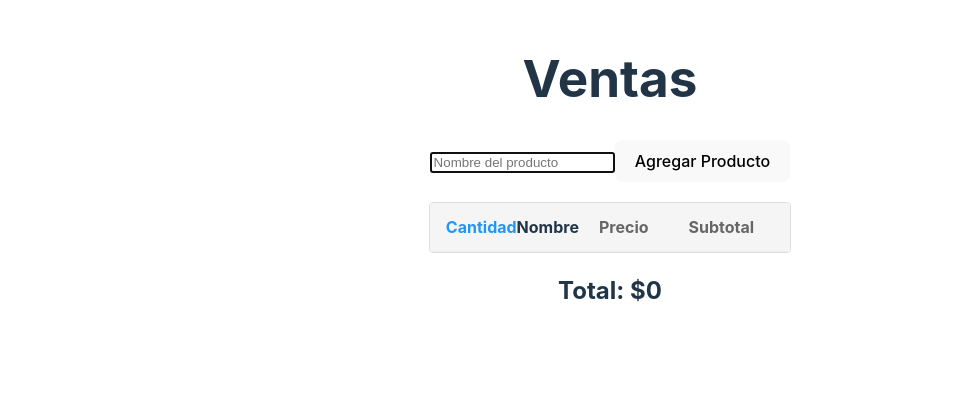
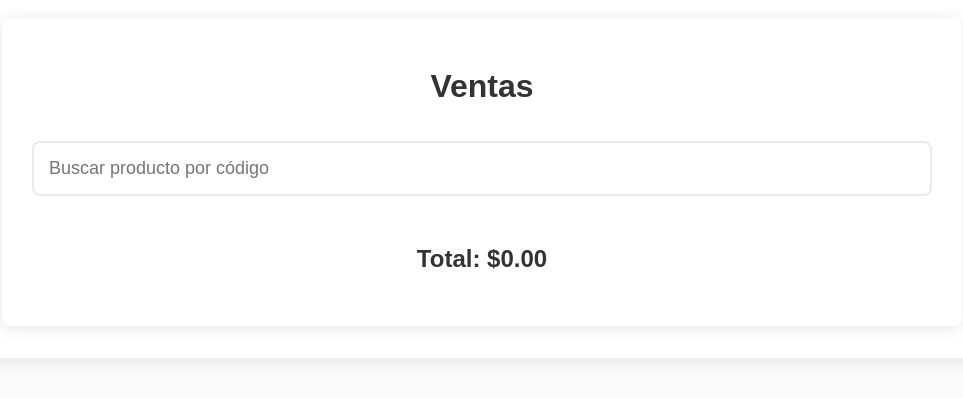
Before and after one commit to pagliardini/kpos-react2, a React (Vite) app: page /ventas in a window 1280 px wide. Shown: the part 228-626 px from the top of the page, without its empty margins (30-993 px from the left). Built offline with nearby package versions, Linux system fonts and the light colour scheme.

Commit message:
modificacion en estilos y funcionalidad

```diff
--- a/src/components/ProductList.module.css
+++ b/src/components/ProductList.module.css
@@ -1,58 +1,188 @@
-.productList {
-    list-style: none;
+/* Estilos generales de la aplicación */
+body {
+    font-family: Arial, sans-serif;
+    background-color: #fafafa; /* Gris muy claro */
+    margin: 0;
     padding: 0;
-    margin: 20px 0;
-    max-height: 400px;
-    overflow-y: auto;
-    border: 1px solid #ddd;
-    border-radius: 4px;
+    display: flex;
+    justify-content: center;
+    align-items: center;
+    min-height: 100vh;
+    color: #333;
 }
 
-.productItem {
-    padding: 12px 16px;
-    border-bottom: 1px solid #eee;
+/* Contenedor principal de la aplicación */
+div {
+    width: 100%;
+    max-width: 900px;
+    padding: 30px;
+    background-color: #fff;
+    border-radius: 8px;
+    box-shadow: 0 2px 15px rgba(0, 0, 0, 0.1);
+    transition: all 0.3s ease;
+}
+
+/* Títulos */
+h1, h2, h3 {
+    color: #333;  /* Gris oscuro */
+    text-align: center;
+    font-size: 32px;  /* Aumentado */
+}
+
+/* Estilo de los botones */
+button {
+    background-color: #68a0b5;  /* Azul suave */
+    color: white;
+    border: none;
+    padding: 15px 25px; /* Aumentado */
+    margin: 15px 0; /* Aumentado */
+    font-size: 18px; /* Aumentado */
+    cursor: pointer;
+    border-radius: 8px;
+    transition: background-color 0.3s ease;
+}
+
+button:hover {
+    background-color: #557a88;  /* Azul más oscuro */
+}
+
+button:disabled {
+    background-color: #b0b0b0;
+    cursor: not-allowed;
+}
+
+/* Estilo del campo de búsqueda */
+input[type="text"], input[type="number"] {
+    width: 100%;
+    padding: 15px; /* Aumentado */
+    margin: 15px 0; /* Aumentado */
+    font-size: 18px; /* Aumentado */
+    border: 2px solid #eee9e9; /* Gris claro para el borde */
+    border-radius: 8px;
+    box-sizing: border-box;
+}
+
+input[type="text"]:focus, input[type="number"]:focus {
+    border-color: #68a0b5; /* Azul suave al enfocar */
+    outline: none;
+}
+
+/* Lista de productos */
+ul {
+    list-style-type: none;
+    padding: 0;
+    margin: 0;
+}
+
+li {
     display: flex;
     justify-content: space-between;
     align-items: center;
+    padding: 18px; /* Aumentado */
+    border-bottom: 1px solid #e0e0e0;  /* Gris suave */
+    font-size: 18px; /* Aumentado */
+    background-color: #ffffff;
+    transition: background-color 0.3s;
 }
 
-.productItem:last-child {
-    border-bottom: none;
+li:hover {
+    background-color: #f1f1f1; /* Gris muy suave al pasar el mouse */
 }
 
-.selected {
-    background-color: #e0e0e0;
-}
-
-.productName {
-    flex: 1;
-}
-
-.productPrice {
-    margin: 0 20px;
-    color: #666;
+li.selected {
+    background-color: #c7e8c8; /* Verde suave */
     font-weight: bold;
 }
 
-.productQuantity {
-    min-width: 60px;
-    text-align: left;
-    color: #2196f3;
+/* Modal de edición de cantidad */
+.modal {
+    position: fixed;
+    top: 50%;
+    left: 50%;
+    transform: translate(-50%, -50%);
+    background-color: #fff;
+    border-radius: 8px;
+    box-shadow: 0 2px 15px rgba(0, 0, 0, 0.2);
+    padding: 30px; /* Aumentado */
+    width: 350px; /* Aumentado */
+    z-index: 1000;
+    text-align: center;
+    max-width: 100%;
+}
+
+.modal input {
+    width: 80%;
+    padding: 15px; /* Aumentado */
+    margin-bottom: 20px; /* Aumentado */
+    font-size: 18px; /* Aumentado */
+    border: 2px solid #ddd;
+    border-radius: 8px;
+}
+
+.modal button {
+    background-color: #4CAF50;  /* Verde más cálido */
+    margin-right: 15px; /* Aumentado */
+}
+
+.modal button:hover {
+    background-color: #45a049;  /* Verde más oscuro */
+}
+
+/* Estilos para el modal de cobro */
+.modal-cobro {
+    position: fixed;
+    top: 50%;
+    left: 50%;
+    transform: translate(-50%, -50%);
+    background-color: #fff;
+    border-radius: 8px;
+    box-shadow: 0 2px 15px rgba(0, 0, 0, 0.2);
+    padding: 30px; /* Aumentado */
+    width: 350px; /* Aumentado */
+    z-index: 1000;
+    text-align: center;
+    max-width: 100%;
+}
+
+.modal-cobro ul {
+    list-style-type: none;
+    padding: 0;
+    margin: 0;
+}
+
+.modal-cobro li {
+    padding: 18px; /* Aumentado */
+    cursor: pointer;
+    border-bottom: 1px solid #ddd;
+    transition: background-color 0.3s;
+    font-size: 18px; /* Aumentado */
+}
+
+.modal-cobro li:hover {
+    background-color: #f7f7f7;
+}
+
+.modal-cobro .selected {
+    background-color: #68a0b5;  /* Azul suave */
+    color: rgb(12, 12, 12);
     font-weight: bold;
 }
 
-.productHeader {
-    padding: 12px 16px;
-    border-bottom: 1px solid #eee;
-    display: flex;
-    justify-content: space-between;
-    align-items: center;
-    background-color: #f5f5f5;
-    font-weight: bold;
+/* Notificaciones de Toastify */
+.toastify-container {
+    margin-top: 30px; /* Aumentado */
 }
 
-.productSubtotal {
-    margin: 0 20px;
-    color: #666;
+/* Estilos de total */
+h2 {
+    color: #333; /* Gris oscuro */
+    font-size: 24px; /* Aumentado */
     font-weight: bold;
+    margin-top: 30px; /* Aumentado */
 }
+
+h2 span {
+    color: #4CAF50;  /* Verde para el total */
+    font-size: 28px; /* Aumentado */
+    margin-left: 15px; /* Aumentado */
+}
--- a/src/components/Ventas.jsx
+++ b/src/components/Ventas.jsx
@@ -1,27 +1,25 @@
 import React, { useState, useEffect, useRef } from 'react';
-import styles from './ProductList.module.css';
 import Toastify from 'toastify-js';
 import "toastify-js/src/toastify.css";
+import styles from './ProductList.module.css';
 
+// Componente para mostrar y editar la cantidad de un producto
 const CantidadDialog = ({ isOpen, producto, onClose, onSave }) => {
-    const [tempCantidad, setTempCantidad] = useState(producto?.cantidad || 1);
+    const [tempCantidad, setTempCantidad] = useState(1);
     const inputRef = useRef(null);
 
     useEffect(() => {
-        if (isOpen) {
-            setTempCantidad(producto?.cantidad || 1);
-            // Asegurar que el input esté enfocado y seleccionado
+        if (isOpen && producto) {
+            setTempCantidad(producto.cantidad || 1);
             setTimeout(() => {
-                if (inputRef.current) {
-                    inputRef.current.focus();
-                    inputRef.current.select();
-                }
+                inputRef.current?.focus();
+                inputRef.current?.select();
             }, 10);
         }
     }, [isOpen, producto]);
 
     const handleKeyDown = (e) => {
-        e.stopPropagation(); // Detener la propagación del evento
+        e.stopPropagation();
         if (e.key === 'Enter') {
             onSave(tempCantidad);
             e.preventDefault();
@@ -34,41 +32,86 @@ const CantidadDialog = ({ isOpen, producto, onClose, onSave }) => {
     if (!isOpen) return null;
 
     return (
-        <div style={{
-            position: 'fixed',
-            top: '50%',
-            left: '50%',
-            transform: 'translate(-50%, -50%)',
-            backgroundColor: 'white',
-            padding: '20px',
-            boxShadow: '0 0 10px rgba(0,0,0,0.5)',
-            zIndex: 1000
-        }}>
-            <h3>{producto?.nombre}</h3>
+        <div className={styles.modal}>
+            <h3>Modificar cantidad de {producto.nombre}</h3>
             <input
                 ref={inputRef}
                 type="number"
                 value={tempCantidad}
-                onChange={(e) => setTempCantidad(parseInt(e.target.value) || 1)}
+                onChange={(e) => setTempCantidad(Math.max(1, parseInt(e.target.value)))}
                 onKeyDown={handleKeyDown}
                 min="1"
             />
-            <p>Precio: ${producto ? (producto.precio * tempCantidad).toFixed(2) : 0}</p>
             <button onClick={() => onSave(tempCantidad)}>Guardar</button>
+            <button onClick={onClose}>Cancelar</button>
+        </div>
+    );
+};
+
+// Modal de cobro con opciones de pago
+const ModalCobro = ({ isOpen, productos, onClose, onCobrar }) => {
+    const [selectedIndex, setSelectedIndex] = useState(0);
+
+    const opcionesPago = [
+        { nombre: "Efectivo", recargo: 0 },
+        { nombre: "Tarjeta", recargo: 5 },
+        { nombre: "Transferencia", recargo: 0 },
+    ];
+
+    const calcularTotalConRecargo = () => {
+        const total = productos.reduce((sum, producto) => sum + (producto.precio * producto.cantidad), 0);
+        const recargo = opcionesPago[selectedIndex].recargo;
+        return total * (1 + recargo / 100);
+    };
+
+    const handleKeyDown = (e) => {
+        if (e.key === 'ArrowUp') {
+            setSelectedIndex((prev) => Math.max(0, prev - 1));
+        } else if (e.key === 'ArrowDown') {
+            setSelectedIndex((prev) => Math.min(opcionesPago.length - 1, prev + 1));
+        } else if (e.key === 'Enter') {
+            onCobrar(opcionesPago[selectedIndex]);
+            e.preventDefault();
+        }
+    };
+
+    useEffect(() => {
+        document.addEventListener('keydown', handleKeyDown);
+        return () => document.removeEventListener('keydown', handleKeyDown);
+    }, [selectedIndex, productos]);
+
+    if (!isOpen) return null;
+
+    return (
+        <div className={styles.modal}>
+            <h3>Seleccionar método de cobro</h3>
+            <ul>
+                {opcionesPago.map((opcion, index) => (
+                    <li
+                        key={index}
+                        className={selectedIndex === index ? styles.selected : ''}
+                    >
+                        {opcion.nombre} (Recargo: {opcion.recargo}%)
+                    </li>
+                ))}
+            </ul>
+            <p>Total con recargo: ${calcularTotalConRecargo().toFixed(2)}</p>
             <button onClick={onClose}>Cerrar</button>
         </div>
     );
 };
 
+// Componente principal de ventas
 const Ventas = () => {
     const [productos, setProductos] = useState([]);
     const [nombreProducto, setNombreProducto] = useState('');
     const [total, setTotal] = useState(0);
     const [selectedIndex, setSelectedIndex] = useState(-1);
-    const [numeroBuffer, setNumeroBuffer] = useState('');
     const [dialogOpen, setDialogOpen] = useState(false);
+    const [modalCobroOpen, setModalCobroOpen] = useState(false);
     const searchInputRef = useRef(null);
 
+    // Función para mostrar los errores con Toastify
     const mostrarError = (mensaje) => {
         Toastify({
             text: mensaje,
@@ -82,7 +125,9 @@ const Ventas = () => {
         }).showToast();
     };
 
+    // Función para agregar un producto
     const agregarProducto = async () => {
+        if (nombreProducto === '') return; // Asegura que no se agreguen productos vacíos
         try {
             const codigo = nombreProducto.toUpperCase();
             const response = await fetch(`http://localhost:5000/ventas/buscar/codigo?codigo=${codigo}`);
@@ -104,32 +149,43 @@ const Ventas = () => {
         }
     };
 
+    // Función para actualizar la cantidad de un producto
     const actualizarCantidad = (index, cantidad) => {
         const nuevosProductos = [...productos];
         const producto = nuevosProductos[index];
-        const cantidadPrevia = producto.cantidad || 1;
-        const nuevaCantidad = Math.max(1, cantidad); // Asegura que la cantidad no sea menor a 1
-        const diferencia = (nuevaCantidad - cantidadPrevia) * parseFloat(producto.precio);
+        const diferencia = (cantidad - producto.cantidad) * producto.precio;
 
-        producto.cantidad = nuevaCantidad;
+        producto.cantidad = cantidad;
         setProductos(nuevosProductos);
         setTotal(prevTotal => prevTotal + diferencia);
     };
 
+    // Función para eliminar un producto
     const eliminarProducto = (index) => {
         const producto = productos[index];
         const nuevosProductos = productos.filter((_, i) => i !== index);
         setProductos(nuevosProductos);
         setTotal(prevTotal => prevTotal - (producto.precio * producto.cantidad));
+
+        // Actualizamos el índice de selección para que no quede fuera de los límites
         setSelectedIndex(Math.min(index, nuevosProductos.length - 1));
+
+        Toastify({
+            text: `Producto ${producto.nombre} eliminado`,
+            duration: 3000,
+            close: true,
+            gravity: "top",
+            position: "right",
+            style: {
+                background: "#ff6b6b",
+            }
+        }).showToast();
     };
 
+    // Lógica de navegación con las teclas
     const handleKeyDown = (e) => {
-        if (dialogOpen) {
-            return;
-        }
+        if (modalCobroOpen || dialogOpen) return;
 
-        // Si el diálogo está cerrado, manejar navegación y selección
         switch (e.key) {
             case 'ArrowUp':
                 setSelectedIndex(prev => Math.max(0, prev - 1));
@@ -142,7 +198,6 @@ const Ventas = () => {
             case '*':
                 if (selectedIndex !== -1) {
                     setDialogOpen(true);
-                    setNumeroBuffer('');
                 }
                 e.preventDefault();
                 break;
@@ -152,77 +207,63 @@ const Ventas = () => {
                 }
                 e.preventDefault();
                 break;
+            case 'Enter':
+                if (nombreProducto !== '') {
+                    agregarProducto(); // Añadir el producto al presionar Enter
+                } else if (productos.length > 0) {
+                    setModalCobroOpen(true);
+                }
+                e.preventDefault();
+                break;
+            default:
+                break;
         }
     };
 
     useEffect(() => {
         document.addEventListener('keydown', handleKeyDown);
         return () => document.removeEventListener('keydown', handleKeyDown);
-    }, [productos, selectedIndex, dialogOpen, eliminarProducto]);
-
-    // Reset numeroBuffer cuando cambie el producto seleccionado
-    useEffect(() => {
-        setNumeroBuffer('');
-    }, [selectedIndex]);
-
-    // Foco en Busqueda
-    useEffect(() => {
-        searchInputRef.current?.focus();
-    });
+    }, [productos, nombreProducto, selectedIndex, modalCobroOpen, dialogOpen]);
 
     return (
         <div>
             <h1>Ventas</h1>
-            <div>
             <input
                 ref={searchInputRef}
                 type="text"
                 value={nombreProducto}
                 onChange={(e) => setNombreProducto(e.target.value)}
-                    placeholder="Nombre del producto"
-                    onKeyDown={(e) => {
-                        if (e.key === 'Enter') {
-                            e.preventDefault();
-                            if (document.activeElement === searchInputRef.current) {
-                                agregarProducto();
-                            }
-                        }
-                    }}
+                placeholder="Buscar producto por código"
             />
-                <button onClick={agregarProducto}>Agregar Producto</button>
-            </div>
-            <ul className={styles.productList}>
-                <li className={styles.productHeader}>
-                    <span className={styles.productQuantity}>Cantidad</span>
-                    <span className={styles.productName}>Nombre</span>
-                    <span className={styles.productPrice}>Precio</span>
-                    <span className={styles.productSubtotal}>Subtotal</span>
-                </li>
+            <ul>
                 {productos.map((producto, index) => (
-                    <li
-                        key={index}
-                        className={`${styles.productItem} ${selectedIndex === index ? styles.selected : ''}`}
-                    >
-                        <span className={styles.productQuantity}>x {producto.cantidad}</span>
-                        <span className={styles.productName}>{producto.nombre}</span>
-                        <span className={styles.productPrice}>${producto.precio}</span>
-                        <span className={styles.productSubtotal}>${(producto.precio * producto.cantidad).toFixed(2)}</span>
+                    <li key={index} className={selectedIndex === index ? styles.selected : ''}>
+                        <span>x {producto.cantidad}</span>
+                        <span>{producto.nombre}</span>
+                        <span>${producto.precio}</span>
+                        <span>${(producto.precio * producto.cantidad).toFixed(2)}</span>
                     </li>
                 ))}
             </ul>
-            <h2>Total: ${total}</h2>
+            <h2>Total: ${total.toFixed(2)}</h2>
 
             <CantidadDialog
                 isOpen={dialogOpen}
-                producto={selectedIndex !== -1 ? productos[selectedIndex] : null}
-                onClose={() => {
-                    setDialogOpen(false);
-                    searchInputRef.current?.focus();
-                }}
-                onSave={(cantidad) => {
+                producto={productos[selectedIndex]}
+                onClose={() => setDialogOpen(false)}
+                onSave={cantidad => {
                     actualizarCantidad(selectedIndex, cantidad);
                     setDialogOpen(false);
-                    searchInputRef.current?.focus();
+                }}
+            />
+
+            <ModalCobro
+                isOpen={modalCobroOpen}
+                productos={productos}
+                onClose={() => setModalCobroOpen(false)}
+                onCobrar={(opcion) => {
+                    console.log('Cobrar con:', opcion);
+                    setModalCobroOpen(false);
                 }}
             />
         </div>
```
Lines whose indentation alone changed are shown as unchanged.
